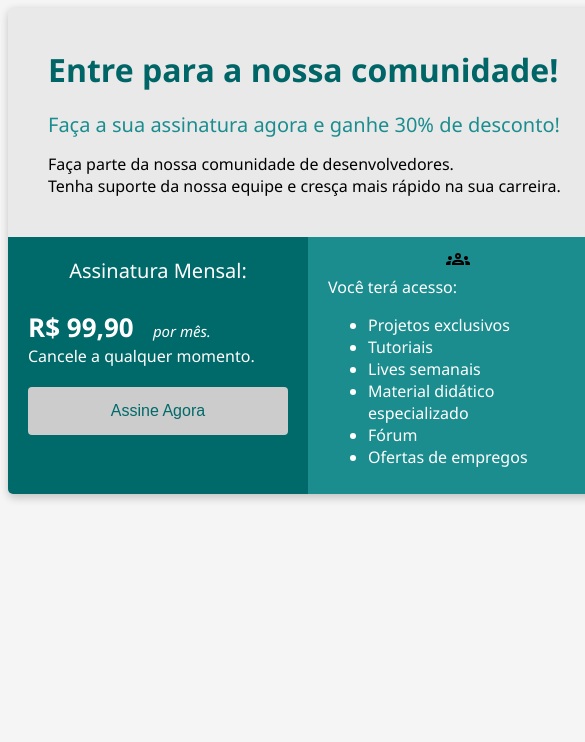
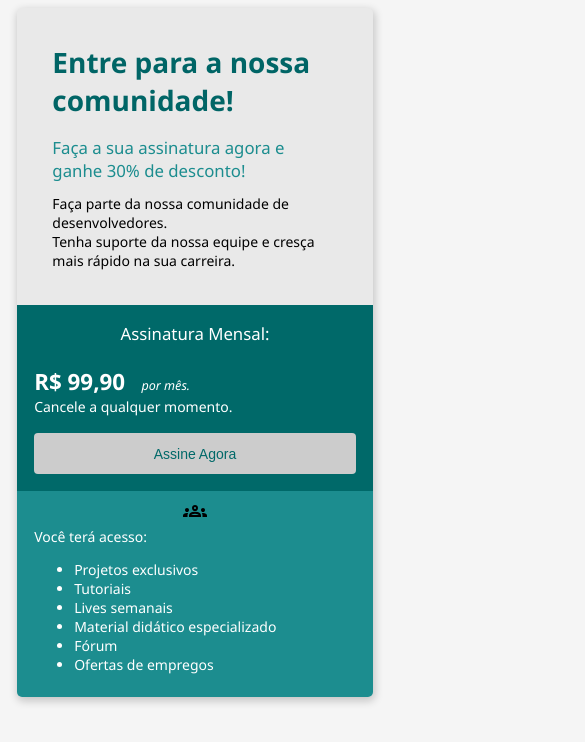
Before and after one commit to LucasCnb/lucas-bootcamp-modulo2, a plain HTML site: page index.html in a window 390 px wide. Shown: the top 742 px of the page, 585 px wide, since content can reach past the window. Drawn offline with Linux system fonts and the light colour scheme.

Commit message:
closes #6 - responsovodade com @media screen

```diff
--- a/index.html
+++ b/index.html
@@ -21,7 +21,7 @@
 
         }
         .header{
-            padding: 40px;
+            padding: 2.5rem;
         }
         .flex-conteiner{
             display: flex;
@@ -29,48 +29,48 @@
         }
         .header-title{
             color: #006566;
-            font-size: 32px;
+            font-size: 2rem;
             font-weight: 700;
-            margin-bottom: 20px;
+            margin-bottom: 1.2rem;
         }
         .header-subtitle{
             color: #1C8D8F;
-            font-size: 20px;
+            font-size: 1.2rem;
             font-weight: 500;
-            margin-bottom: 15px;
+            margin-bottom: 0.9rem;
         }
         .col-1{
             background-color: #006969;
             width: 50%;
-            padding: 20px;
+            padding: 1.2rem;
             color: white;
         }
         .col-2{
             background-color:#1C8D8F ;
             width: 50%;
-            padding: 10px 20px;
+            padding: 0.6rem 1.2rem;
             color: white;
         }
         .subscription-title{
-            font-size: 20px;
+            font-size: 1.2rem;
             text-align: center;
-            margin-bottom: 25px;
+            margin-bottom: 1.5rem;
         }
         .price{
-            font-size: 26px;
+            font-size: 1.6rem;
             font-weight: 700;
         }
         .month{
-            font-size: 15px;
+            font-size: 0.9rem;
             font-style: italic;
-            margin-left: 15px;
+            margin-left: 0.9rem;
         }
         .button{
-            margin-top: 20px;
+            margin-top: 1.2rem;
             width: 100%;
-            padding: 15px 32px;
+            padding: 0.9rem 2rem;
             color: #006969;
-            font-size: 16px;
+            font-size: 1rem;
             border-radius: 4px;
             border: none;
             background-color: #CCCCCC;
@@ -81,6 +81,21 @@
         }
         .image-group{
             text-align: center;
+        }
+        @media screen and (max-width: 620px) {
+            html{
+                font-size: 14px;
+            }
+            .flex-conteiner{
+                flex-direction: column;
+            }
+            .col-1,.col-2{
+                width: 100%;
+                box-sizing: border-box;
+            }
+            .conteiner{
+                width: 95%;
+            }
         }
     </style>
 
```
Also changed, not shown: module02-example-index-mobile.png (added).
